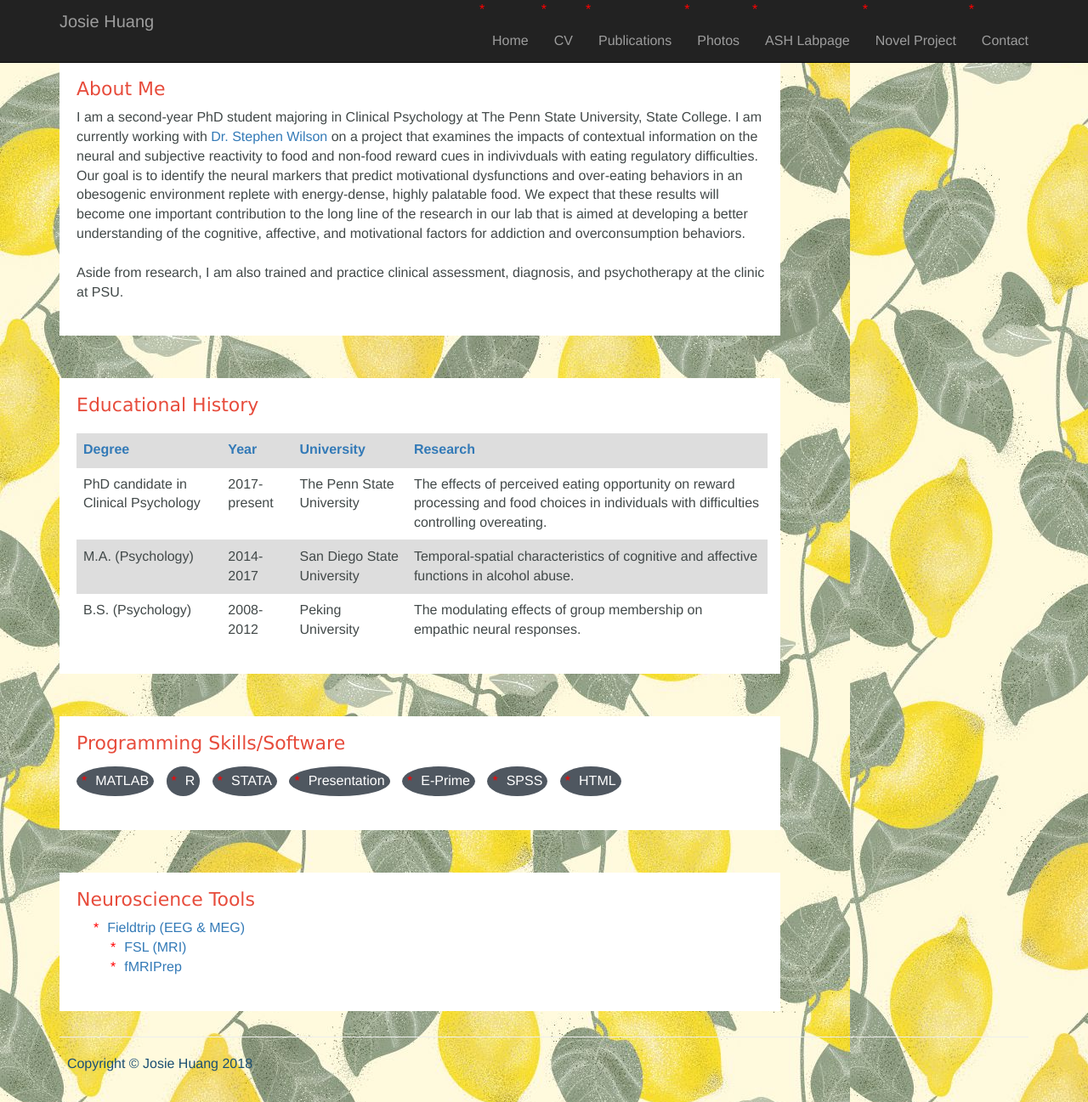
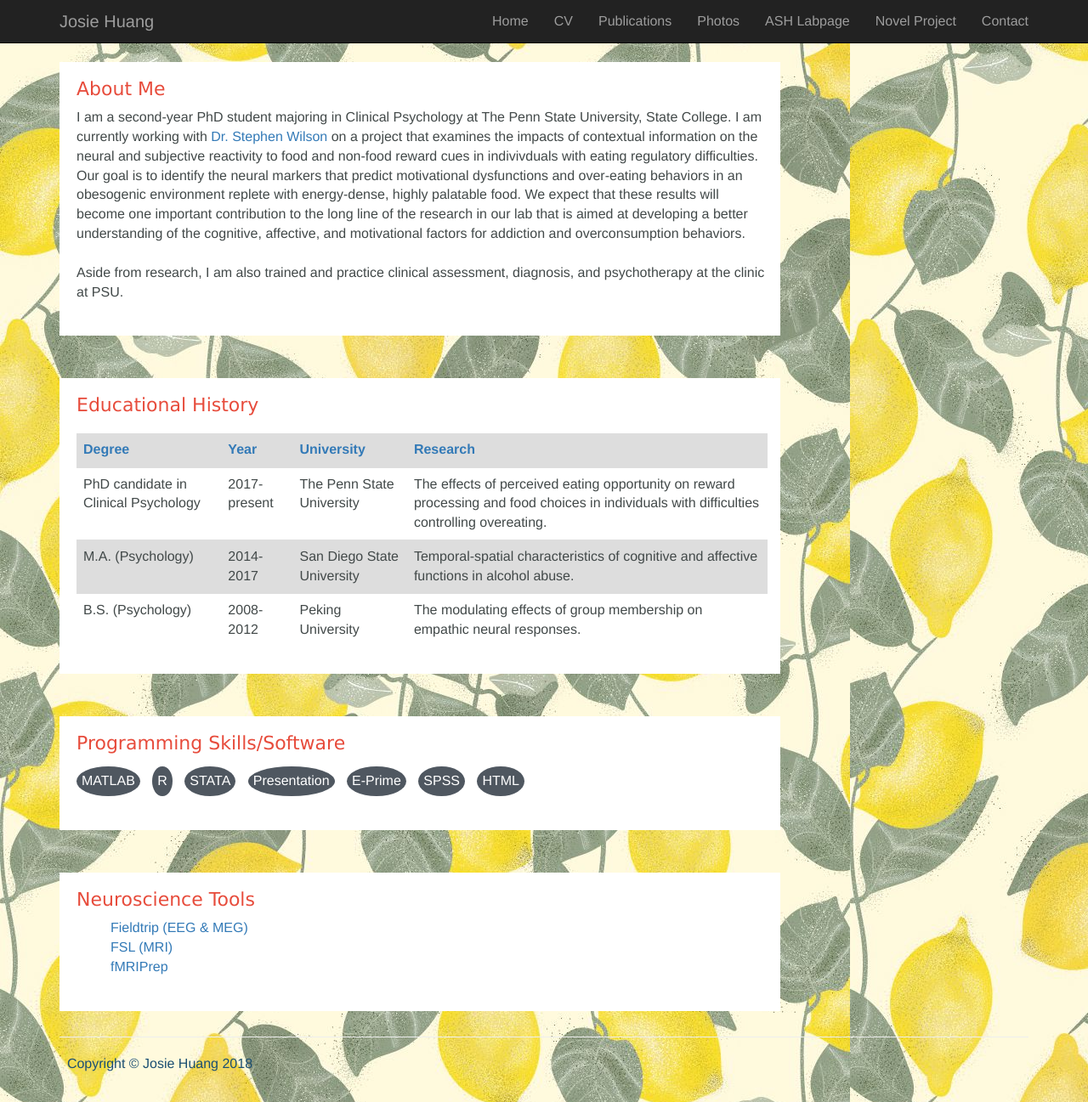
Before and after one commit to josie-shuang/josie-shuang.github.io, a Jekyll site: the page built from index.html, in a window 1280 px wide and 1297 px high. Shown: the whole window at 85% size. Built offline with Jekyll 4.4.1, drawn with Linux system fonts in a browser that asks for light colours.

Commit message:
Update main_style.css

```diff
--- a/css/main_style.css
+++ b/css/main_style.css
@@ -114,17 +114,7 @@ hr{
 }
 
 ul li {
-	list-style: none;
-}
-
-li:first-child {
-	margin-left: -20px;
-}
-
-li::before{
-	content:"*";
-	margin-right: 10px;
-	color: red;
+	list-style-type: none;
 }
 
 
```
